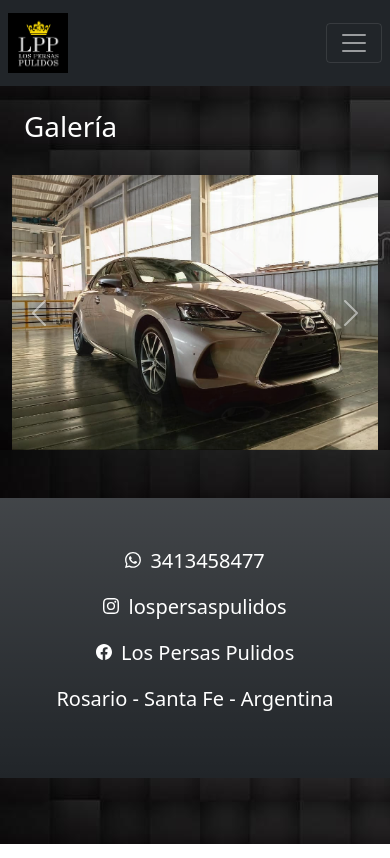
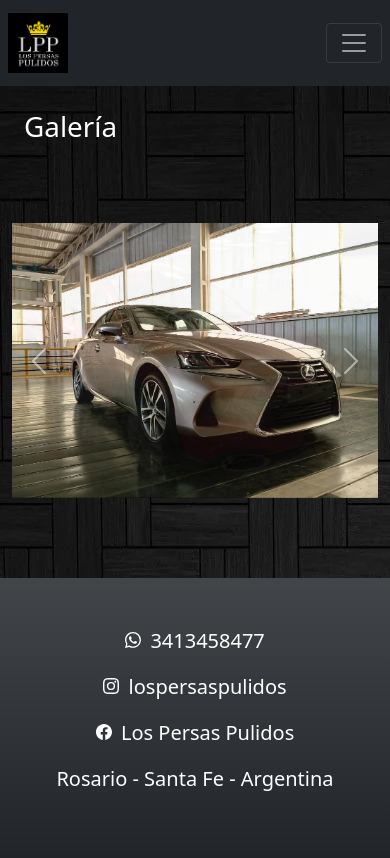
Before and after one commit to CiroFerrari/lpp-sass, a website: page secciones/galeria.html in a window 390 px wide. Drawn offline with nearby package versions, Linux system fonts and the light colour scheme.

Commit message:
Background changed

```diff
--- a/sass/_galeria.scss
+++ b/sass/_galeria.scss
@@ -1,5 +1,8 @@
-.galeria__body {
-    background-image: url("../imagenes/fondogaleria4.jpg");
+@media (max-width: 480px) {
+    .carousel__galeria {
+        margin-top: 3rem;
+        margin-bottom: 5rem;
+    }
 }
 
 @media (min-width: 992px) {
--- a/sass/_general.scss
+++ b/sass/_general.scss
@@ -4,7 +4,7 @@
 }
 
 body {
-    background-image: url(../imagenes/fondo-5.png);
+    background-image: url("../imagenes/fondo-7.webp");
 }
 
 .nav__top {
```
Also changed, not shown: secciones/servicios.html (+3 -3 lines), estilos/style.css, imagenes/fondo-7.webp (added), imagenes/fondogaleria4.jpg (deleted), 2 other files.
